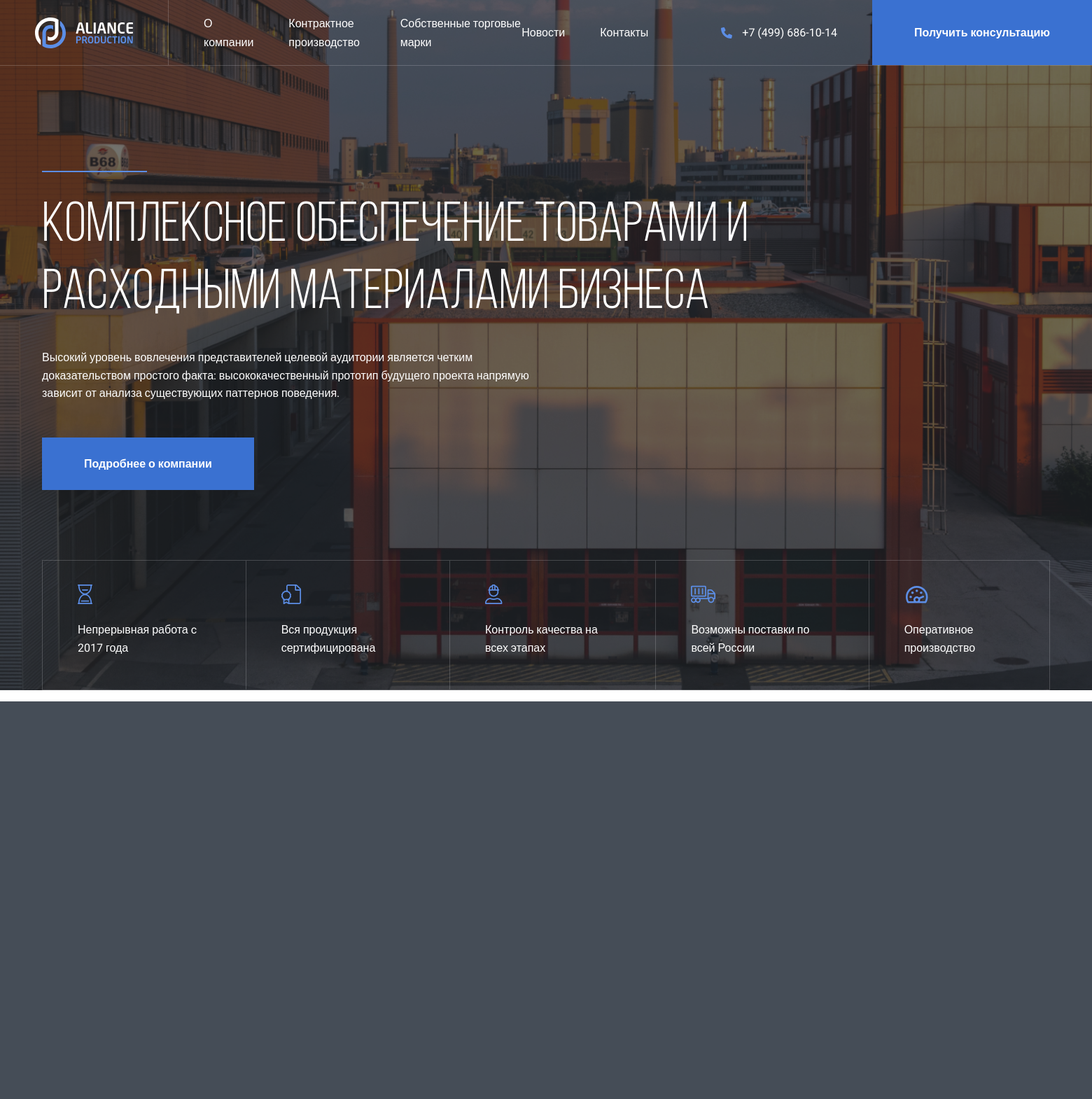
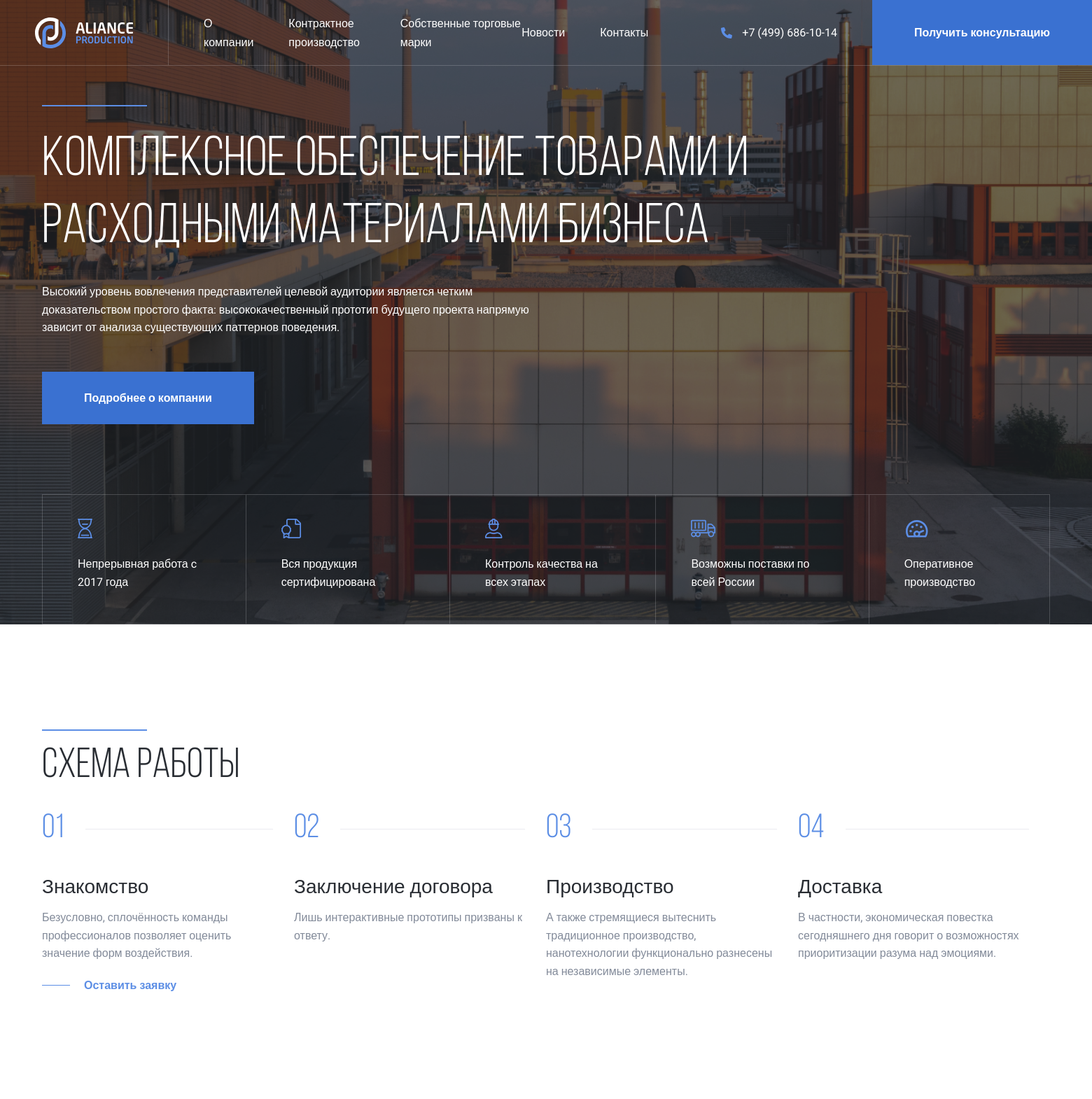
Before and after one commit to Artoym715/Aliance, a PHP site: page / in a window 1560 px wide. Shown: the whole page at 70% size. Before the commit the page ends 1002 px from the top, so only its background shows below. Run offline with PHP 8.4, Linux system fonts and the light colour scheme.

Commit message:
add steps section

```diff
--- a/css/main.css
+++ b/css/main.css
@@ -78,7 +78,8 @@ position: relative;
 	display: flex;
 	height: 94px;
 	color: #fff;
-	position: relative;
+	position: fixed;
+	width: 100%;
 	border-bottom: 1px solid rgba(235, 235, 240, 0.20);
 }
 .header-logo {
@@ -180,11 +181,79 @@ position: relative;
 .header-features-item:not(:last-child){
 	border-right: none;
 }
-.header-features-icon {
-}
 .header-features-text {
 	font-size: 16px;
 	font-weight: 400;
 	line-height: 160%;
 	margin-top: 20px;
 }
+.section{
+	margin-top: 150px;
+	margin-bottom: 150px;
+}
+
+.section-title {
+	font-family: 'Bebas Neue Book';
+	font-size: 60px;
+	line-height: 120%;
+	color:#292D33;
+	margin-top: 15px;
+	margin-bottom: 25px;
+}
+.steps {
+	display: flex;
+	list-style: none;
+	padding: 0;
+	gap: 30px;
+}
+.steps-item {
+	max-width: 330px;
+}
+.steps-num {
+	display: flex;
+	align-items: center;
+	font-family: 'Bebas Neue Book';
+	font-size: 48px;
+	font-weight: 400;
+	line-height: 120%;
+	color: #5C8EE5
+}
+.steps-num::after{
+	content:"";
+	height: 1px;
+	background:#EBEBF0;
+	width: 100%;
+	margin-left: 30px;
+}
+.steps-title {
+	font-size: 28px;
+	font-weight: 400;
+	line-height: 160%;
+	color: #292D33;
+	margin-top: 30px;
+	margin-bottom: 10px;
+}
+.steps-text {
+	font-size: 16px;
+	font-weight: 400;
+	line-height: 160%;
+	color: #828A99;
+	margin-top: 10px;
+	margin-bottom: 20px;
+}
+.steps-link{
+	display: flex;
+	align-items: center;
+	text-decoration: none;
+	font-size: 16px;
+	font-weight: 600;
+	line-height: 160%;
+	color:#5C8EE5;
+}
+.steps-link::before{
+	content:"";
+	height: 1px;
+	background:#5C8EE5;
+	width: 40px;
+	margin-right: 20px;
+}
--- a/index.html
+++ b/index.html
@@ -89,8 +89,40 @@
 			<!-- /.header-features -->
 		</div>
 		<!-- /.container -->
-
 	</header>
+	<section class="section section-light">
+		<div class="container">
+			<div class="seporator"></div>
+			<h2 class="section-title">Схема работы</h2>
+			<ol class="steps">
+				<li class="steps-item">
+					<span class="steps-num">01</span>
+					<h3 class="steps-title">Знакомство</h3>
+					<p class="steps-text">Безусловно, сплочённость команды профессионалов позволяет оценить значение форм
+						воздействия.</p>
+					<a href="#" class="steps-link">Оставить заявку</a>
+				</li>
+				<li class="steps-item">
+					<span class="steps-num">02</span>
+					<h3 class="steps-title">Заключение договора</h3>
+					<p class="steps-text">Лишь интерактивные прототипы призваны к ответу.</p>
+				</li>
+				<li class="steps-item">
+					<span class="steps-num">03</span>
+					<h3 class="steps-title">Производство</h3>
+					<p class="steps-text">А также стремящиеся вытеснить традиционное производство, нанотехнологии
+						функционально разнесены на независимые элементы.</p>
+				</li>
+				<li class="steps-item">
+					<span class="steps-num">04</span>
+					<h3 class="steps-title">Доставка</h3>
+					<p class="steps-text">В частности, экономическая повестка сегодняшнего дня говорит о возможностях
+						приоритизации разума над эмоциями.</p>
+				</li>
+			</ol>
+		</div>
+		<!-- /.container -->
+	</section>
 </body>
 
 </html>
```
